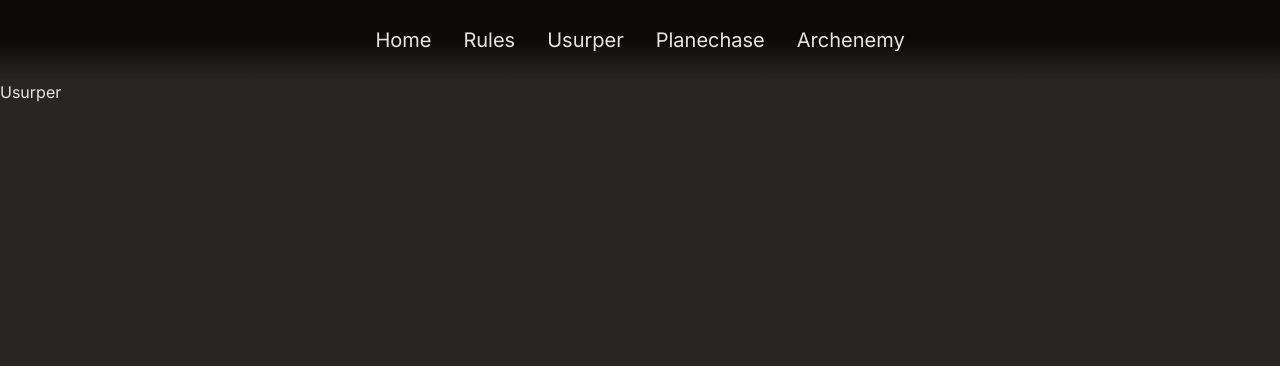
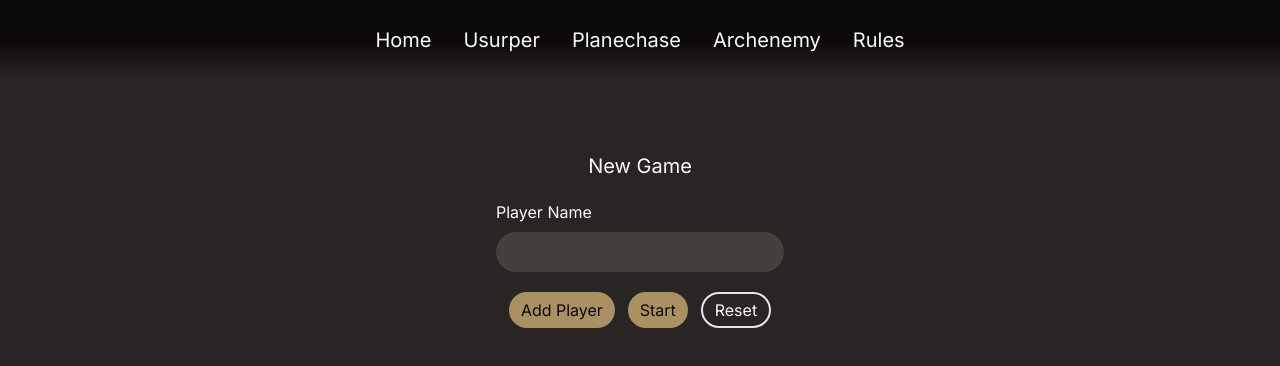
Before and after one commit to Kolppan3n/mtgextra-web, a Next.js app: page /usurper in a window 1280 px wide. Shown: the top 366 px of the page. Built offline with nearby package versions, Linux system fonts and the light colour scheme.

Commit message:
planechase is perfect except for navbar interactions, which will come later.
Usurper is almost done. missing Shuffle, start/end game and throws errors while generating RoleCards.

```diff
--- a/app/components/Navbar.tsx
+++ b/app/components/Navbar.tsx
@@ -3,10 +3,10 @@ import Link from "next/link"
 export default function Navbar() {
   const links = [
     { href: "/", name: "Home" },
-    { href: "/", name: "Rules" },
     { href: "/usurper", name: "Usurper" },
     { href: "/planechase", name: "Planechase" },
     { href: "/archenemy", name: "Archenemy" },
+    { href: "/", name: "Rules" },
   ]
 
   return (
--- a/app/globals.css
+++ b/app/globals.css
@@ -4,5 +4,5 @@
 
 body {
   background: theme('colors.background.DEFAULT');
-  color: theme('colors.stone.light');
+  color: theme('colors.text.white');
 }
--- a/app/planechase/page.tsx
+++ b/app/planechase/page.tsx
@@ -1,9 +1,9 @@
 "use client"
 
 import React, { useEffect, useState } from "react"
+import useLocalStorage from "../useLocalStorage"
+import { Card, fetchDeck, shuffleArray } from "../deckManager"
 import { MdKeyboardBackspace, MdOutlineRestartAlt } from "react-icons/md"
-import useLocalStorage from "../components/useLocalStorage"
-import { Card, fetchDeck, shuffleArray } from "../components/deckManager"
 
 const Planechase = () => {
   const cardback = "https://backs.scryfall.io/large/7/8/7840c131-f96b-4700-9347-2215c43156e6.jpg?1665006192"
--- a/app/usurper/page.tsx
+++ b/app/usurper/page.tsx
@@ -1,7 +1,126 @@
-import React from 'react'
+"use client"
 
-export default function Usurper() {
+import React, { useEffect, useState } from "react"
+import useLocalStorage from "../useLocalStorage"
+import { GiLaurelCrown, GiTemplarShield, GiFist, GiTripleSkulls, GiPlainDagger } from "react-icons/gi"
+
+const Usurper = () => {
+  type Role = "King" | "Guard" | "Usurper" | "Assassin" | "Traitor"
+
+  type RoleCard = { title: Role; name: string }
+
+  const initRoster: RoleCard[] = []
+
+  const [roster, setRoster] = useLocalStorage("roster", initRoster)
+  const [commenced, setCommenced] = useLocalStorage("commenced", false)
+  const [input, setInput] = useState("")
+
+  const handleSubmit = () => {
+    switch (roster.length) {
+      case 0:
+        return setRoster([...roster, { title: "King", name: input }])
+      case 1:
+        return setRoster([...roster, { title: "Guard", name: input }])
+      case 2:
+        return setRoster([...roster, { title: "Usurper", name: input }])
+      case 3:
+        return setRoster([...roster, { title: "Assassin", name: input }])
+      case 4:
+        return setRoster([...roster, { title: "Assassin", name: input }])
+      case 5:
+        return setRoster([...roster, { title: "Traitor", name: input }])
+      case 6:
+        return setRoster([...roster, { title: "Assassin", name: input }])
+      default:
+        return console.log("The Roster is full already")
+    }
+  }
+
+  const startGame = () => {
+    /*setCommenced(true)*/
+    if (roster.length >= 5) console.log("JEEEEEEEEE")
+  }
+
+  const resetRoster = () => {
+    setRoster(initRoster)
+  }
+
+  const getIcon = (title: Role) => {
+    switch (title) {
+      case "King":
+        return <GiLaurelCrown className="size-28 text-background -mb-1" />
+      case "Guard":
+        return <GiTemplarShield className="size-28 text-background py-2" />
+      case "Usurper":
+        return <GiFist className="size-28 text-background py-2" />
+      case "Traitor":
+        return <GiPlainDagger className="size-28 text-background py-2" />
+      default:
+        return <GiTripleSkulls className="size-28 text-background py-2" />
+    }
+  }
+
+  const getRoleCard = (card: RoleCard, index: number) => {
+    return card.title === "King" ? (
+      <div key={index} className="relative w-40 h-56 justify-center items-center bg-brass rounded-xl">
+        <div className="absolute flex justify-center left-0 right-0 bottom-1/3">{getIcon(card.title)}</div>
+        <p className="absolute left-0 right-0 top-3/4 text-center text-text-black text-xl ">{card.name}</p>
+      </div>
+    ) : (
+      <div key={index} className="group w-40 h-56 [perspective:1000px]">
+        <div className="relative w-full h-full transition-all duration-500 group-hover:[transform:rotateY(180deg)] [transform-style:preserve-3d]">
+          <div className="absolute w-full h-full bg-brass rounded-xl">
+            {/*Front side*/}
+            <p className="absolute left-0 right-0 top-3/4 text-center text-text-black text-xl ">{card.name}</p>
+          </div>
+          <div className="absolute w-full h-full justify-center items-center bg-brass rounded-xl [transform:rotateY(180deg)] [backface-visibility:hidden]">
+            {/*Back side*/}
+            <div className="absolute flex justify-center left-0 right-0 bottom-1/3">{getIcon(card.title)}</div>
+            <p className="absolute left-0 right-0 top-3/4 text-center text-text-black text-xl ">{card.title}</p>
+          </div>
+        </div>
+      </div>
+    )
+  }
+
   return (
-    <div>Usurper</div>
+    <main className="h-screen flex flex-col items-center">
+      {!commenced ? (
+        <form className="w-full max-w-xs flex flex-col mt-12 rounded-xl py-6 px-4" onSubmit={handleSubmit}>
+          <label className="text-center text-xl mb-5">New Game</label>
+          <div className="flex flex-col mb-5">
+            <label className="mb-2">Player Name</label>
+            <input
+              className="rounded-full px-4 py-2 bg-background-light"
+              type="text"
+              required
+              value={input}
+              onChange={(e) => setInput(e.target.value)}
+            />
+          </div>
+          <div className="flex justify-evenly">
+            <button className="rounded-full px-3 py-1 bg-brass text-text-black" type="submit">
+              Add Player
+            </button>
+            <button className="rounded-full px-3 py-1 bg-brass text-text-black" type="button" onClick={startGame}>
+              Start
+            </button>
+            <button className="rounded-full px-3 py-1 text-text-white border-2" type="button" onClick={resetRoster}>
+              Reset
+            </button>
+          </div>
+        </form>
+      ) : (
+        <div />
+      )}
+
+      <div key="Roster" className="flex flex-wrap justify-center max-w-[600px] mt-16 gap-2">
+        {roster.map((card: RoleCard, index: number) => {
+          return getRoleCard(card, index)
+        })}
+      </div>
+    </main>
   )
 }
+
+export default Usurper
--- a/tailwind.config.ts
+++ b/tailwind.config.ts
@@ -12,17 +12,14 @@ const config: Config = {
   theme: {
     extend: {
       colors: {
+        text: {
+          white: colors.stone['50'],
+          black: colors.stone['950']
+        },
         background: {
           light: colors.stone['700'],
           DEFAULT: colors.stone['800'],
           dark: colors.stone['950'],
-        },
-        stone:{
-          white: colors.stone['50'],
-          light: colors.stone['200'],
-          gray: colors.stone['300'],
-          dark: colors.stone['400'],
-          black: colors.stone['950'],
         },
         gold: '#D0AF71',
         brass: '#A99164'
```
Also changed, not shown: app/deckManager.tsx (renamed from app/components/deckManager.tsx), app/useLocalStorage.tsx (renamed from app/components/useLocalStorage.tsx).
